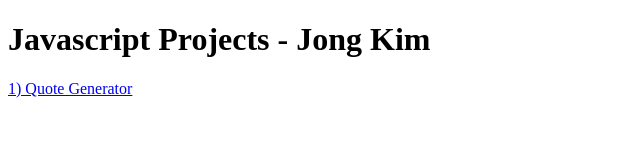
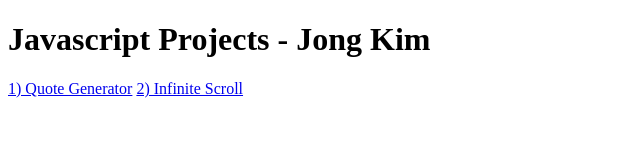
Before and after one commit to RoyalOttoc/Js_projects, a plain HTML site: page index.html in a window 1280 px wide. Shown: the whole page, without its empty margins (0-640 px from the left). Drawn offline with Linux system fonts and the light colour scheme.

Commit message:
add link for infinite scroll

```diff
--- a/index.html
+++ b/index.html
@@ -11,6 +11,8 @@
 <body>
     <h1>Javascript Projects - Jong Kim</h1>
     <a href="./quote-generator/index.html">1) Quote Generator</a>
+    <a href="./infinite-scroll/index.html">2) Infinite Scroll</a>
+
 </body>
 
 </html>
```
